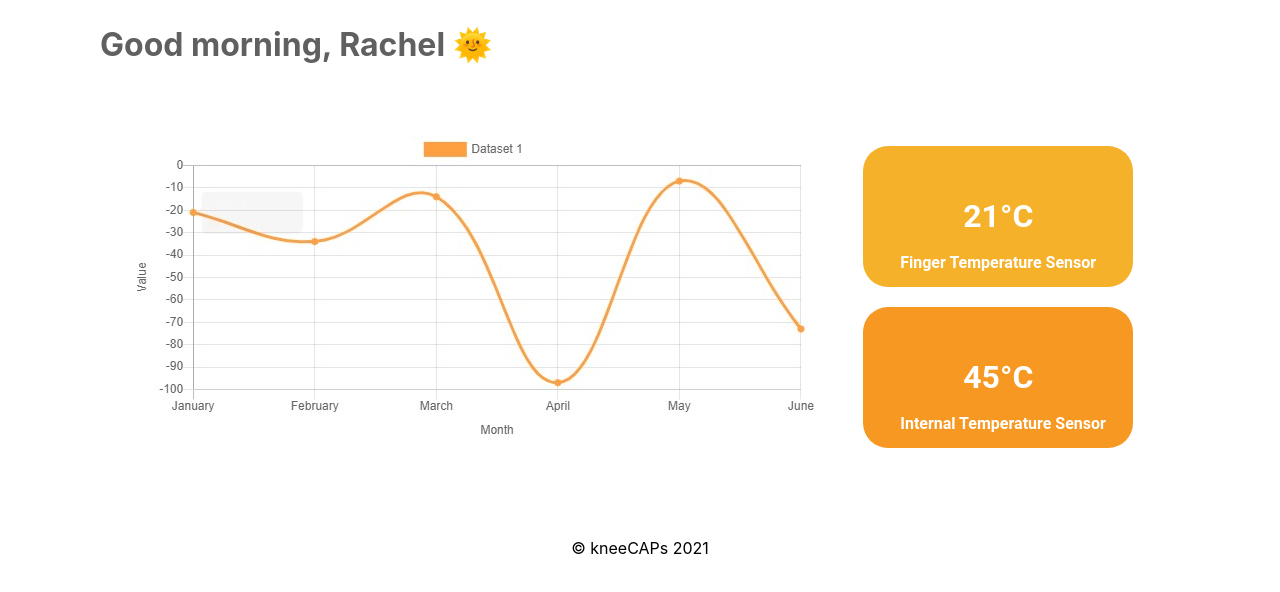
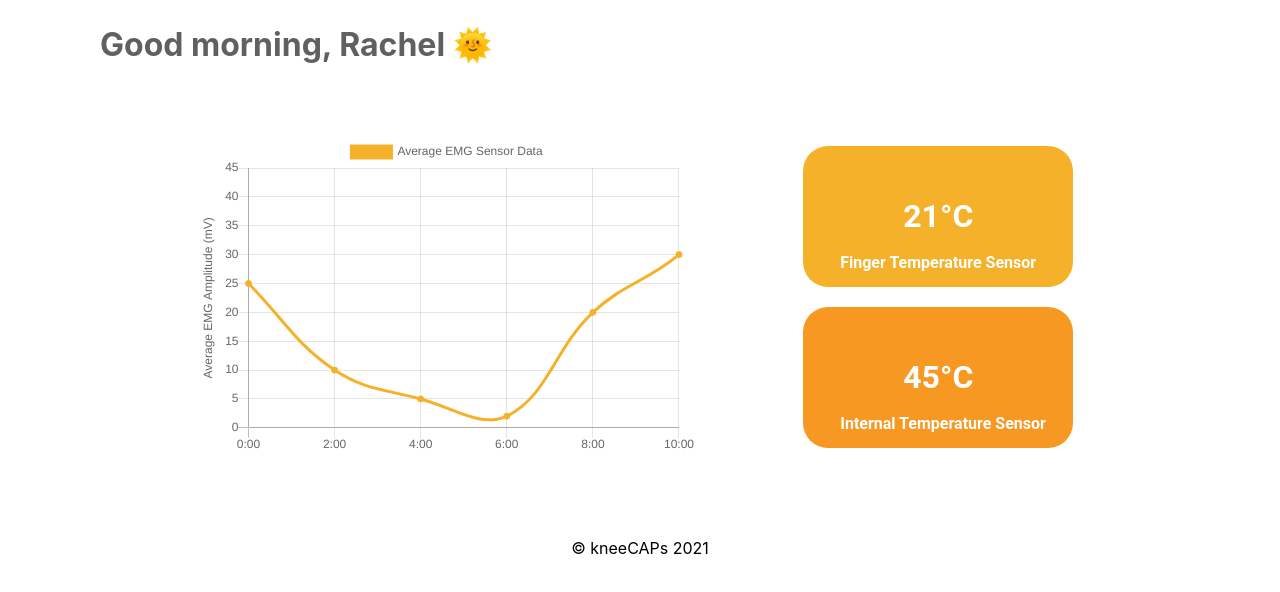
Before and after one commit to Eebzie/wireless-prosthetic-arm, a website: page dashboard.html in a window 1280 px wide. Shown: the part 76-668 px from the top of the page. Drawn offline with nearby package versions, Linux system fonts and the light colour scheme.

Commit message:
Added working placeholder chart with Chart.js

```diff
--- a/dashboard.html
+++ b/dashboard.html
@@ -11,6 +11,9 @@
 
     <!-- ===== IONICONS ===== -->
     <script src="https://unpkg.com/ionicons@5.4.0/dist/ionicons.js"></script>
+
+    <!-- ===== CHART.JS ===== -->
+    <script src="https://cdn.jsdelivr.net/npm/chart.js@2.8.0"></script>
 
     <!-- ===== MAIN JS ===== -->
     <script src="dashboard.js"></script>
@@ -55,13 +58,48 @@
         <h1 style="color: #606060; display: flex; justify-content: left;">Good morning, Rachel 🌞</h1>
         <!-- ===== Section 1 ===== -->
         <div class="section-1">
-            <div class="left" ><img src="images/chart-placeholder.jpg" alt="" class="chart"></div>
+
+            <div class="left" ><canvas id="myChart" class="chart" width="500vw"></div>
             <div class="right">
                 <div class="box box-1"><h1>21°C</h1><span>Finger Temperature Sensor</span></div>
                 <div class="box box-2"><h1>45°C</h1><span>Internal Temperature Sensor</span></div>
             </div>
         </div>
 
+        <script>
+            var ctx = document.getElementById('myChart').getContext('2d');
+            var chart = new Chart(ctx, {
+                // The type of chart we want to create
+                type: 'line',
+
+                // The data for our dataset
+                data: {
+                    labels: ['0:00', '2:00', '4:00', '6:00', '8:00', '10:00',],
+                    datasets: [{
+                        label: 'Average EMG Sensor Data',
+                        borderColor: '#F5B129',
+                        backgroundColor: '#F5B129',
+                        fill: false,
+                        data: [25, 10, 5, 2, 20, 30, 45]
+                    }]
+                },
+
+                // Configuration options go here
+                options: {
+                    responsive: true,
+                    maintainAspectRatio: false,
+                    scales: {
+                        yAxes: [
+                        {
+                            scaleLabel: {
+                                display: true,
+                                labelString: 'Average EMG Amplitude (mV)',
+                            }
+                        }]
+                },
+            },
+        });
+        </script>
         <!--
             LEFT: .toggle-btn, .chart, .hr-monitoring-chart, .live-chart
                 JS: grab data and toggle between different views
--- a/dashboard_styles.css
+++ b/dashboard_styles.css
@@ -172,6 +172,11 @@ body{
     background-color:#F79822;
 }
 
+#myGraph {
+    width: 100%;
+    height: 100%;
+}
+
 /* =============== FOOTER =============== */
 /* footer {
     position: fixed;
--- a/package.json
+++ b/package.json
@@ -4,6 +4,7 @@
   "description": "Website code for capstone prosthetic arm",
   "main": "main.js",
   "dependencies": {
+    "chartjs": "^0.3.24",
     "help": "^3.0.2"
   },
   "devDependencies": {
--- /dev/null
+++ b/temperatures.json
@@ -0,0 +1,5 @@
+{
+    "sn": "11112222",
+    "sens1": 30,
+    "sens2": 65,
+},
```
Also changed, not shown: dashboard.js (line endings or trailing spaces), 1 other file.
